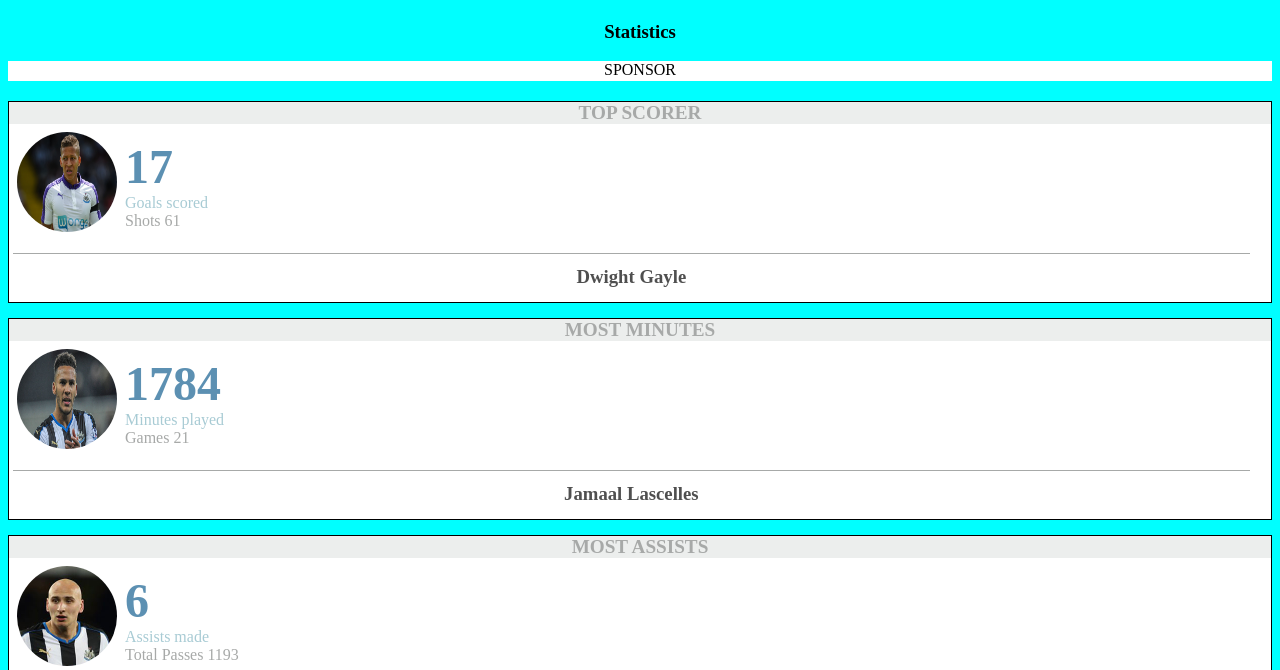
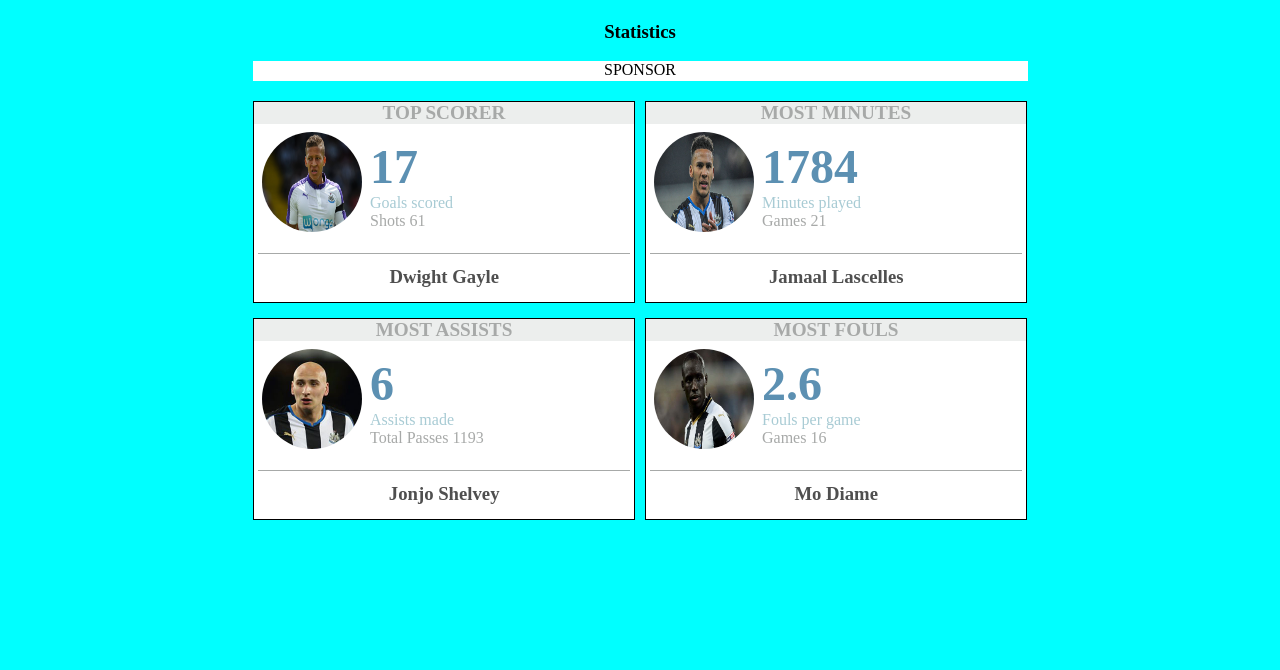
Before and after one commit to Mickyfen17/mf_SCC_Challenge2, a plain HTML site: page index.html in a window 1280 px wide. Shown: the part 130-800 px from the top of the page. Drawn offline with Linux system fonts and the light colour scheme.

Commit message:
Add max widths and media query

```diff
--- a/main.css
+++ b/main.css
@@ -70,14 +70,25 @@ nav {
 
 .sponsor-advert {
   height: 20px;
-  margin-bottom: 20px;
+  max-width: 380px;
+  margin: 0 auto 20px auto;
   background: #FFF;
   text-align: center;
 }
 
+.stat-content {
+  display: flex;
+  flex-wrap: wrap;
+  max-width: 900px;
+  margin: 0 auto;
+  justify-content: center;
+}
+
 .player-stats {
   position: relative;
+  flex: 1 1 98%;
   height: 200px;
+  max-width: 380px;
   margin-bottom: 15px;
   background: #FFF;
   border: 1px solid black;
@@ -126,3 +137,13 @@ nav {
   color: #4f4f4f;
   border-top: 1px solid #a7a9a8;
 }
+
+
+/*MEDIA*/
+@media screen and (min-width: 780px) {
+  .player-stats {
+    margin: 0 5px 15px 5px;
+  }
+  .sponsor-advert {
+    max-width: 775px;
+}
```
